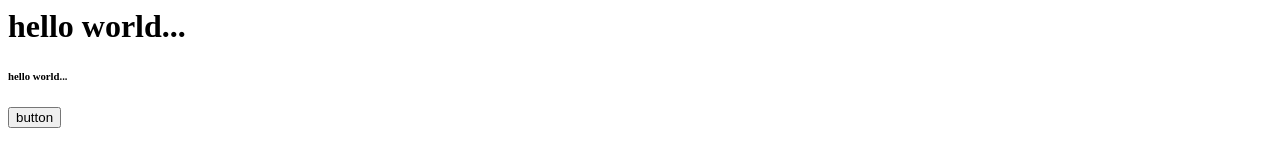
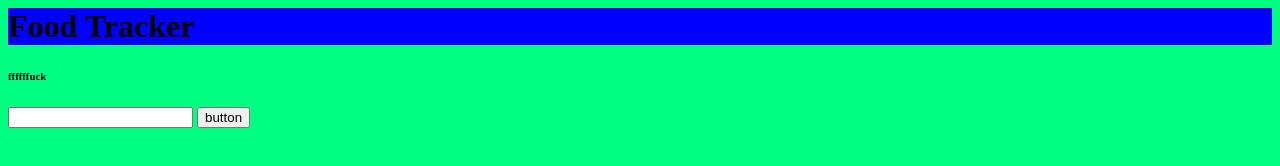
Before and after one commit to hdyoungg/darkstarFoodTracker, a plain HTML site: page Shelby/index.html in a window 1280 px wide. Drawn offline with Linux system fonts and the light colour scheme.

Commit message:
Addition of styles and scripts

```diff
--- a/Shelby/index.html
+++ b/Shelby/index.html
@@ -1,10 +1,39 @@
 <html>
   <head>
+
+    <style>
+    body {
+      background-color: #00FF80;
+    }
+
+    h1 {
+      background-color: blue;
+    }
+    </style>
+    <script>
+
+    function alertFunction() {
+      //alert("heaven");
+      window.location.href = 'http://google.com';
+    }
+
+
+
+    </script>
+
+
+
   </head>
   <body>
-    <h1>hello world...</h1>
-    <h6>hello world...</h6>
-    <button>button</button>
+
+    <div>
+      <h1>Food Tracker</h1>
+    </div>
+
+
+    <h6>ffffffuck</h6>
+    <input type="text" id="my_input_box"></input>
+    <button onclick="alertFunction()">button</button>
 
   </body>
 </html>
```
Also changed, not shown: heaven/index.html (+11 -1 lines).
